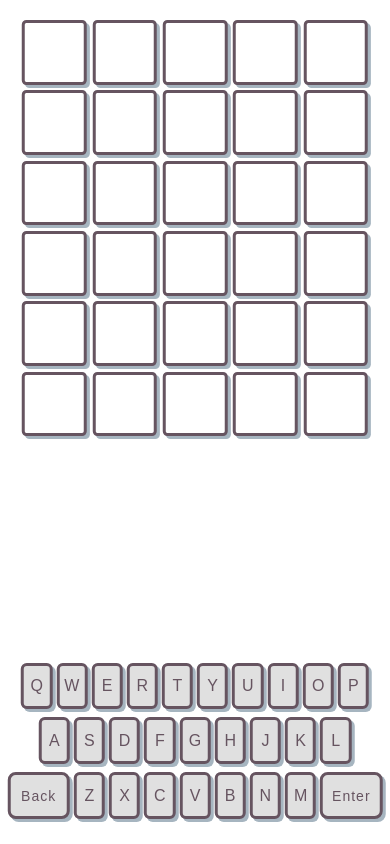
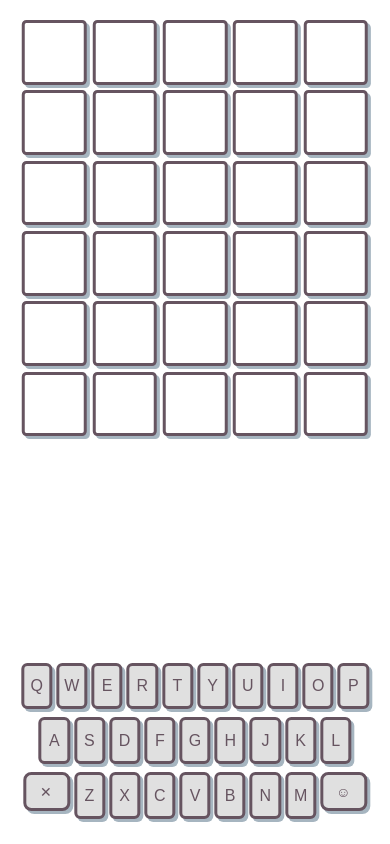
Before and after one commit to kfang1900/wordle, a React (Create React App) app: page / in a window 390 px wide. Built offline with nearby package versions, Linux system fonts and the light colour scheme; no server answers.

Commit message:
add emoji for special keys, fix more responsive

```diff
--- a/src/Keyboard.tsx
+++ b/src/Keyboard.tsx
@@ -21,7 +21,7 @@ export default function Keyboard({
         <div key={rowIndex} className="keyboard-row">
           {rowIndex === 2 && (
             <button className="special-key back" onClick={takeBack}>
-              Back
+              &#x2715;
             </button>
           )}
           {keyRow.split('').map((letter, index) => (
@@ -34,7 +34,7 @@ export default function Keyboard({
           ))}
           {rowIndex === 2 && (
             <button className="special-key enter" onClick={finalizeGuess}>
-              Enter
+              &#9786;
             </button>
           )}
         </div>
--- a/src/styles.css
+++ b/src/styles.css
@@ -8,6 +8,7 @@
   --key-dark: #9b9b9b; /* Softer gray for incorrect letters */
   --key-light: #E0E0E0; /* Lighter gray for unused letters */
   --key-edge: #A6B5C0; /* Soft bluish-gray shadow */
+  --key-dark-hover: #636363;
 
   --highlight: #F2A900; /* Bolder yellow for misplaced letters */
   --correct: #28A745; /* Bolder green for correct letters */
@@ -89,13 +90,14 @@ body {
   bottom: 20px;
   left: 50%;
   transform: translateX(-50%);
-  width: 95%;
+  width: 100%;
   max-width: 600px;
   display: flex;
   flex-direction: column;
   align-items: center;
   gap: 3px;
   margin-top: 20px;
+  padding: 0 3vw;
 }
 
 .keyboard-row {
@@ -138,8 +140,8 @@ body {
 }
 
 .special-key {
-  width: min(80px, 16vw);
-  height: min(50px, 12vw);
+  width: min(70px, 12vw);
+  height: min(50px, 10vw);
   font-size: 14px;
   letter-spacing: 1px;
   background-color: var(--key-light);
@@ -150,9 +152,36 @@ body {
   border-radius: 8px;
 }
 
-.keyboard .key:hover,
-.special-key:hover {
-  background-color: var(--key-edge);
-  transform: translateY(-2px);
-  transition: all 0.1s ease-in-out;
+@media (hover: hover) {
+  .keyboard .key:hover,
+  .special-key:hover {
+    background-color: var(--key-edge);
+    transform: translateY(-2px);
+    transition: all 0.1s ease-in-out;
+  }
 }
+
+@media (hover: hover) {
+  .key.correct:hover {
+    background-color: var(--correct);
+    filter: brightness(1.2);
+  }
+
+  .key.misplaced:hover {
+    background-color: var(--highlight);
+    filter: brightness(1.2);
+  }
+
+  .key.incorrect:hover {
+    background-color: var(--key-dark-hover);
+  }
+}
+
+.board .key span,
+.keyboard .key span {
+  display: inline-block;
+  transform: scaleX(0.85); /* Shrinks letter width */
+  letter-spacing: -1px; /* Pulls letters closer */
+  padding: 0;
+  margin: 0;
+}
```
Also changed, not shown: 1 other file (tests, documents, lock files or other folders).
